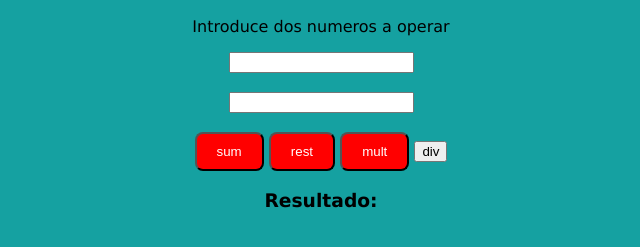
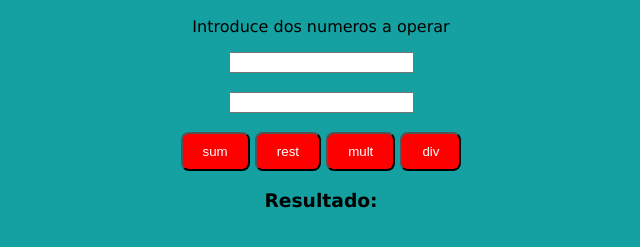
Before and after one commit to alrayanben/rayan3, a plain HTML site: page index.html in a window 1280 px wide. Shown: the part 51-298 px from the top of the page, without its empty margins (319-959 px from the left). Drawn offline with Linux system fonts and the light colour scheme.

Commit message:
Update style.css

```diff
--- a/style.css
+++ b/style.css
@@ -21,7 +21,8 @@ border-radius:8px;
 padding: 10px 20px;}
 
 
-#sum {background-color: rgb(255, 0, 0);
+#div {background-color: rgb(255, 0, 0);
 color: rgb(255, 255, 255);
 border-radius:8px;
+
 padding: 10px 20px;}
```
